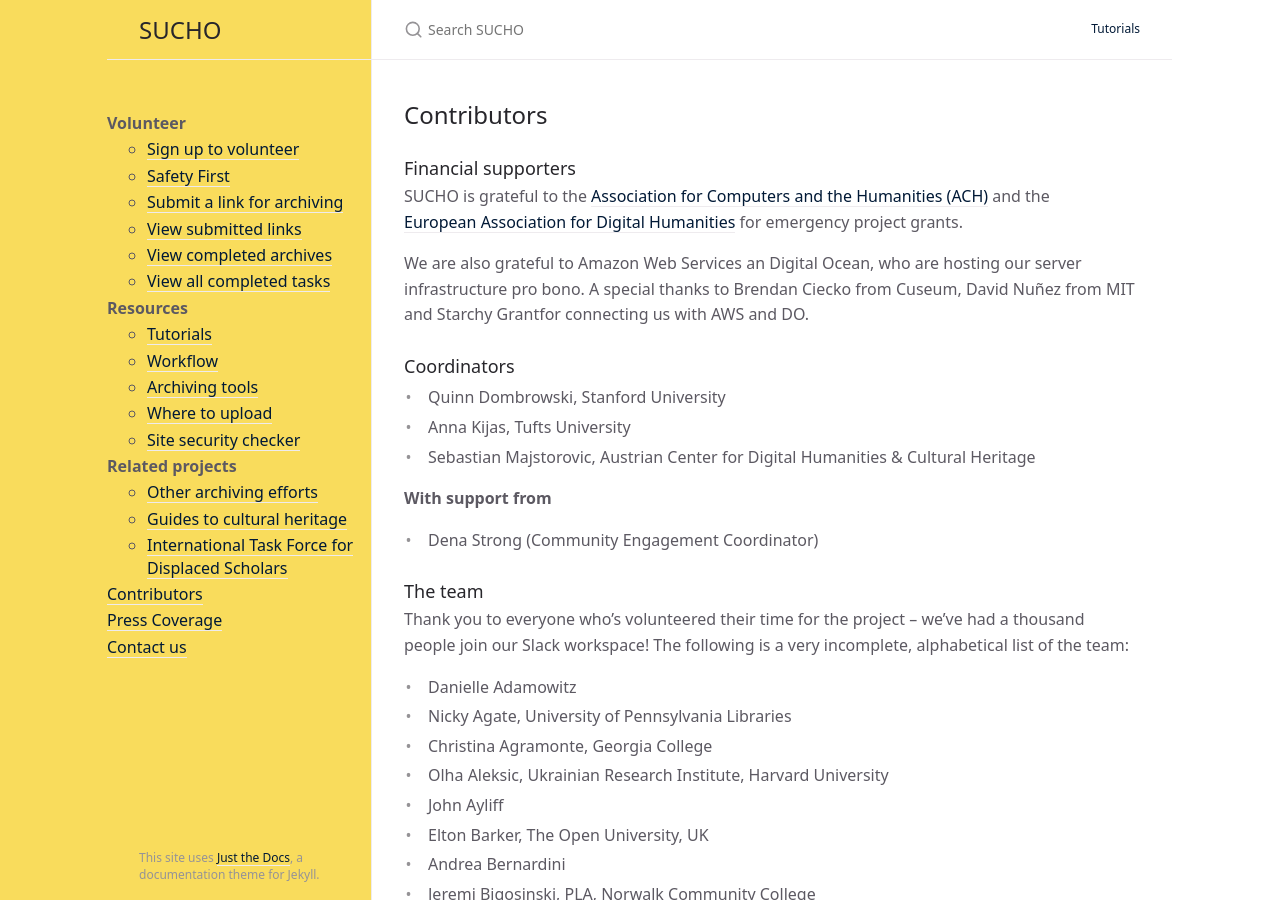
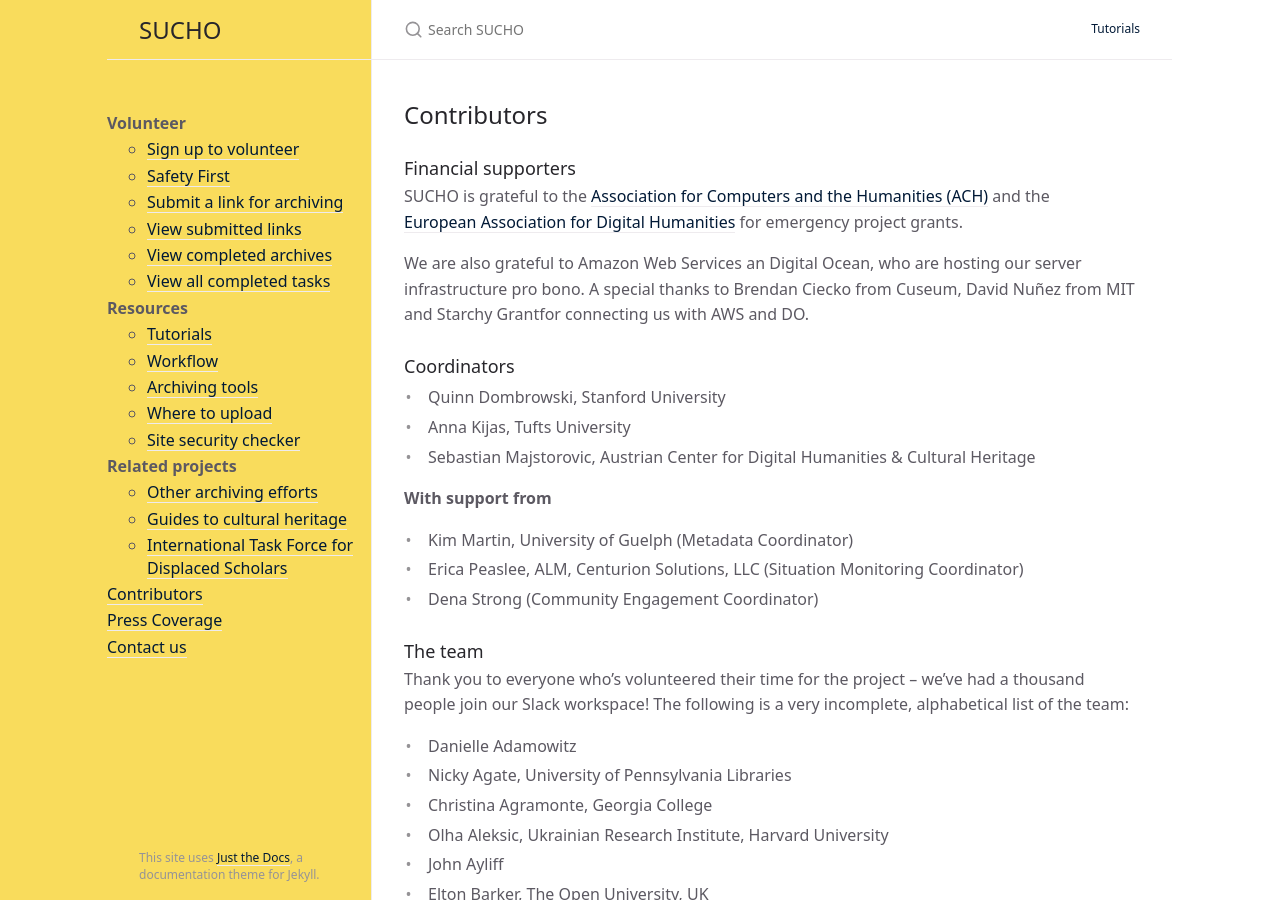
Before and after one commit to sucho-archiving/sucho-archiving.github.io, a Jekyll site: the page built from contributors.md, in a window 1280 px wide and 900 px high. Built offline with Jekyll 4.4.1, drawn with Linux system fonts in a browser that asks for light colours; some of the changed text lies outside the part shown.

Commit message:
Update contributors.md

```diff
--- a/contributors.md
+++ b/contributors.md
@@ -21,6 +21,8 @@ We are also grateful to Amazon Web Services an Digital Ocean, who are hosting ou
 
 **With support from**
 
+- Kim Martin, University of Guelph (Metadata Coordinator)
+- Erica Peaslee, ALM, Centurion Solutions, LLC (Situation Monitoring Coordinator)
 - Dena Strong (Community Engagement Coordinator)
 
 
```
Also changed, not shown: other parts of contributors.md (+1 -1 lines).
